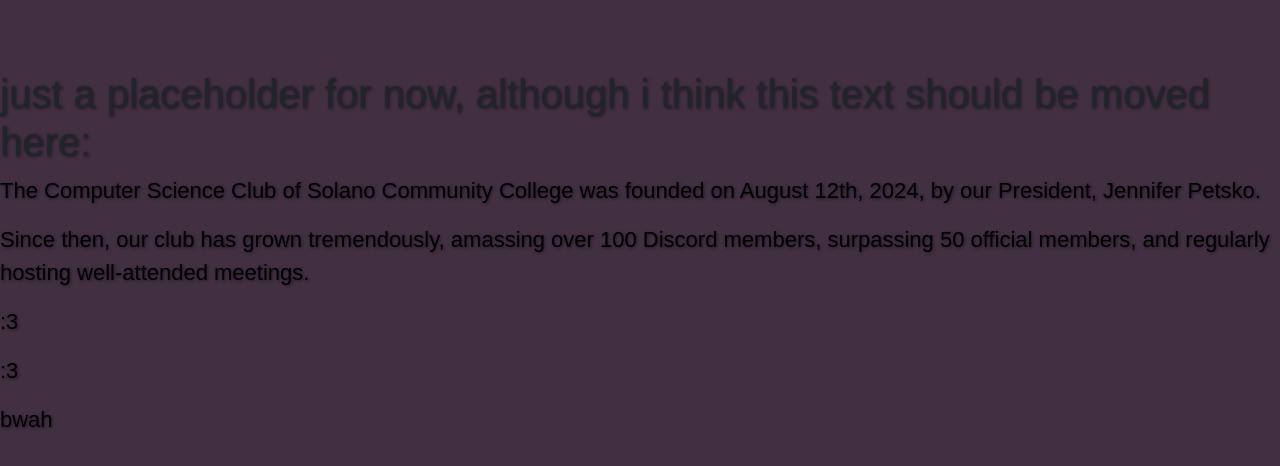
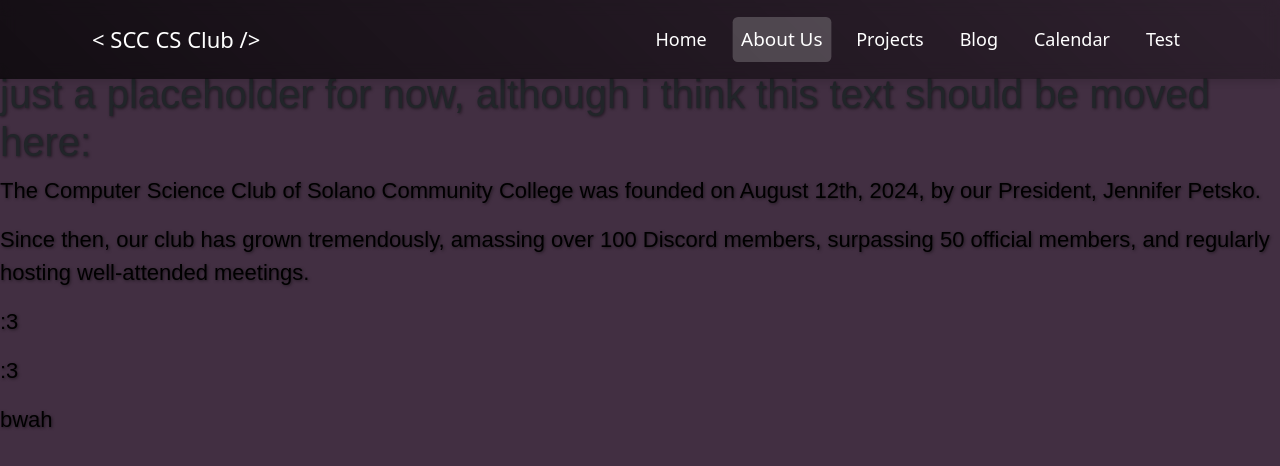
Before and after one commit to jenniferpetsko/csclubsolano.com, a plain HTML site: page html/about.html in a window 1280 px wide. Drawn offline with nearby package versions, Linux system fonts and the light colour scheme.

Commit message:
Made each nav-link active respective to its own .html

```diff
--- a/html/about.html
+++ b/html/about.html
@@ -22,3 +22,23 @@
     <script src="https://cdn.jsdelivr.net/npm/bootstrap@5.3.3/dist/js/bootstrap.min.js" integrity="sha384-0pUGZvbkm6XF6gxjEnlmuGrJXVbNuzT9qBBavbLwCsOGabYfZo0T0to5eqruptLy" crossorigin="anonymous"></script>
   </body>
 </html>
+
+<nav class="navbar navbar-expand-lg navbar-dark fixed-top">
+  <div class="container">
+      <a class="navbar-brand" href="#">< SCC CS Club /></a>
+      <button class="navbar-toggler" type="button" data-bs-toggle="collapse" data-bs-target="#navbarNav">
+          <span class="navbar-toggler-icon"></span>
+      </button>
+
+      <div class="collapse navbar-collapse" id="navbarNav">
+          <ul class="navbar-nav ms-auto">
+              <li class="nav-item"><a class="nav-link" href="index.html">Home</a></li>
+              <li class="nav-item"><a class="nav-link active" href="about.html">About Us</a></li>
+              <li class="nav-item"><a class="nav-link" href="projects.html">Projects</a></li>
+              <li class="nav-item"><a class="nav-link" href="blog.html">Blog</a></li>
+              <li class="nav-item"><a class="nav-link" href="calendar.html">Calendar</a></li>
+              <li class="nav-item"><a class="nav-link" href="test.html">Test</a></li>
+          </ul>
+      </div>
+  </div>
+</nav>
```
Also changed, not shown: html/projects.html (+20 -0 lines).
